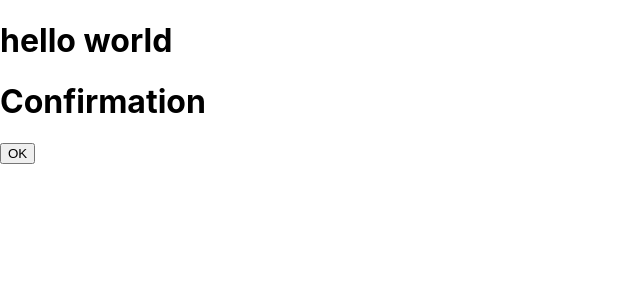
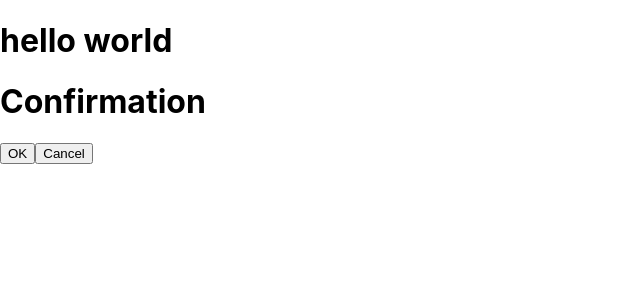
Before and after one commit to ndkv9/confirmation-tdd, a React (Create React App) app: page / in a window 1280 px wide. Shown: the top 300 px of the page, without its empty margins (0-640 px from the left). Built offline with nearby package versions, Linux system fonts and the light colour scheme.

Commit message:
add canceling button

```diff
--- a/src/components/Confirmation/Confirmation.js
+++ b/src/components/Confirmation/Confirmation.js
@@ -4,6 +4,7 @@ const Confirmation = ({ children }) => {
       <h1>Confirmation</h1>
       {children}
       <button>OK</button>
+      <button>Cancel</button>
     </div>
   )
 }
```
